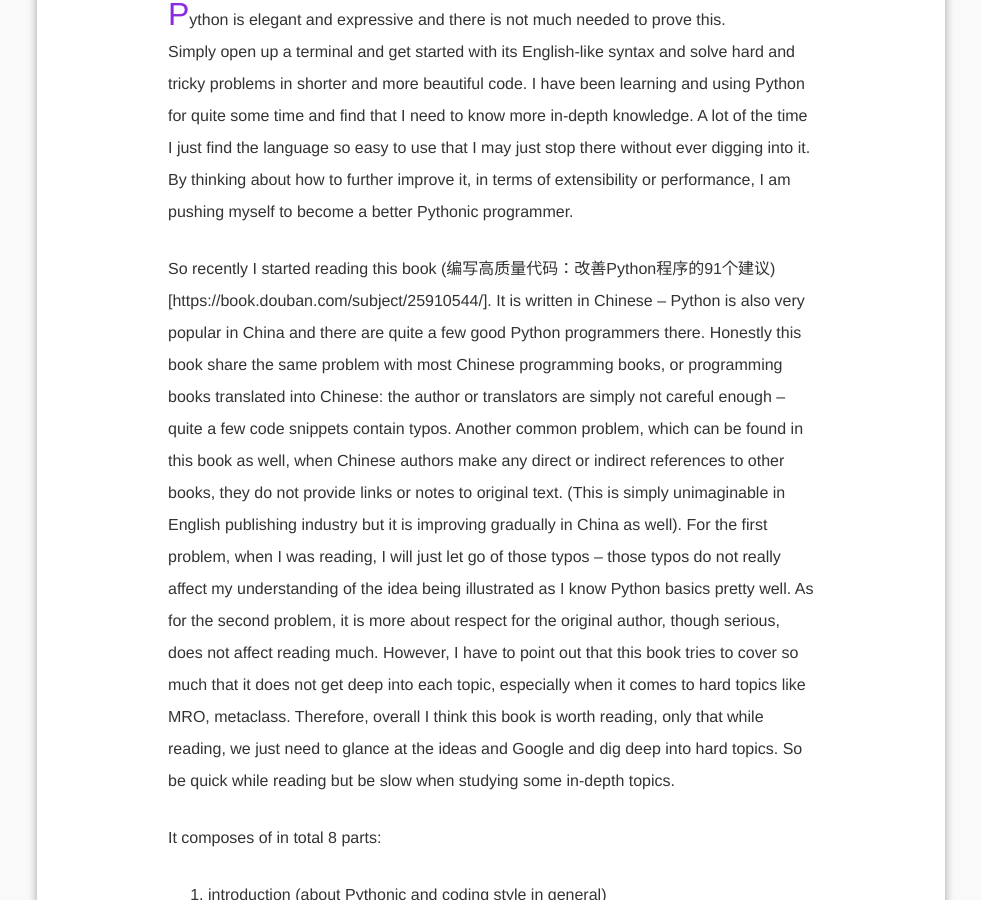
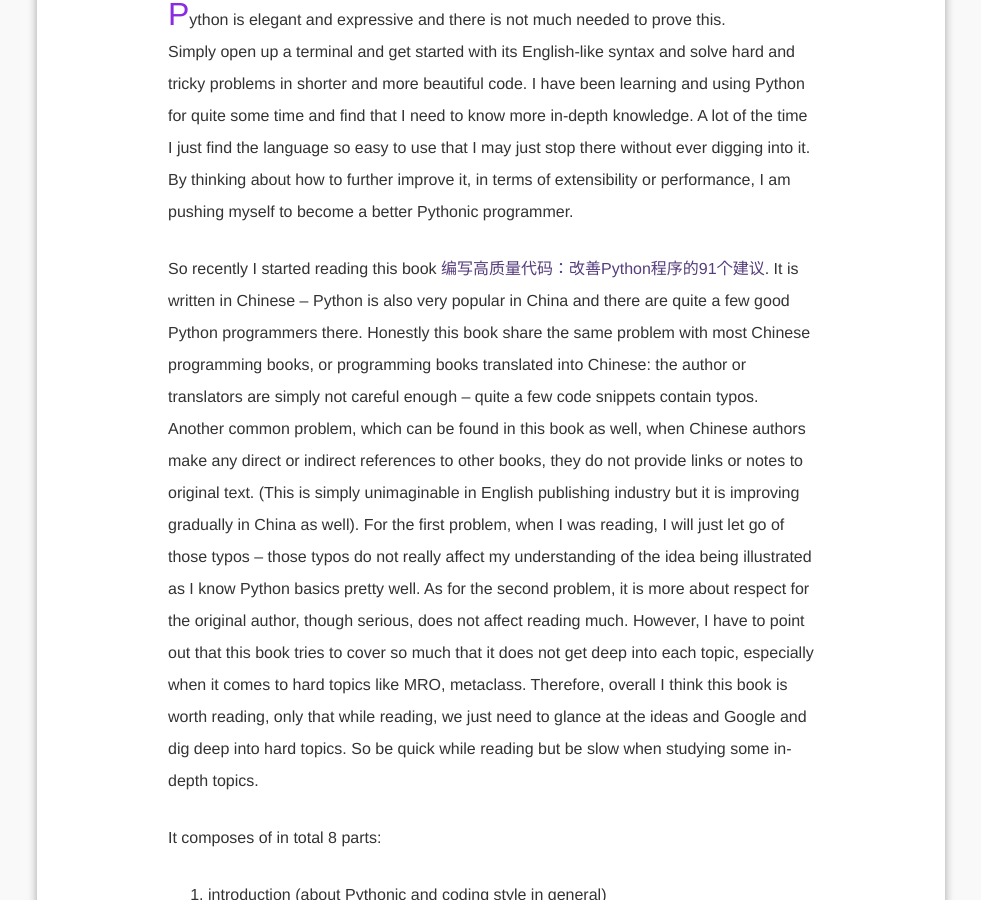
Before and after one commit to franklingu/franklingu.github.io, a Jekyll site: the page built from 2016-07-15-notes-after-reading-a-level-up-book-about-python.markdown, in a window 1280 px wide and 900 px high, scrolled down 281 px. Shown: the whole window, without its empty margins (149-1130 px from the left). Built offline with Jekyll 4.4.1, drawn with Linux system fonts in a browser that asks for light colours; nearby versions of some CDN libraries; comment, search, counter and statistics services are not loaded.

Commit message:
change link format of the book

```diff
--- a/2016-07-15-notes-after-reading-a-level-up-book-about-python.markdown
+++ b/2016-07-15-notes-after-reading-a-level-up-book-about-python.markdown
@@ -8,7 +8,7 @@
 
 Python is elegant and expressive and there is not much needed to prove this. Simply open up a terminal and get started with its English-like syntax and solve hard and tricky problems in shorter and more beautiful code. I have been learning and using Python for quite some time and find that I need to know more in-depth knowledge. A lot of the time I just find the language so easy to use that I may just stop there without ever digging into it. By thinking about how to further improve it, in terms of extensibility or performance, I am pushing myself to become a better Pythonic programmer.
 
-So recently I started reading this book (编写高质量代码：改善Python程序的91个建议)[https://book.douban.com/subject/25910544/]. It is written in Chinese -- Python is also very popular in China and there are quite a few good Python programmers there. Honestly this book share the same problem with most Chinese programming books, or programming books translated into Chinese: the author or translators are simply not careful enough -- quite a few code snippets contain typos. Another common problem, which can be found in this book as well, when Chinese authors make any direct or indirect references to other books, they do not provide links or notes to original text. (This is simply unimaginable in English publishing industry but it is improving gradually in China as well). For the first problem, when I was reading, I will just let go of those typos -- those typos do not really affect my understanding of the idea being illustrated as I know Python basics pretty well. As for the second problem, it is more about respect for the original author, though serious, does not affect reading much. However, I have to point out that this book tries to cover so much that it does not get deep into each topic, especially when it comes to hard topics like MRO, metaclass. Therefore, overall I think this book is worth reading, only that while reading, we just need to glance at the ideas and Google and dig deep into hard topics. So be quick while reading but be slow when studying some in-depth topics.
+So recently I started reading this book [编写高质量代码：改善Python程序的91个建议](https://book.douban.com/subject/25910544/). It is written in Chinese -- Python is also very popular in China and there are quite a few good Python programmers there. Honestly this book share the same problem with most Chinese programming books, or programming books translated into Chinese: the author or translators are simply not careful enough -- quite a few code snippets contain typos. Another common problem, which can be found in this book as well, when Chinese authors make any direct or indirect references to other books, they do not provide links or notes to original text. (This is simply unimaginable in English publishing industry but it is improving gradually in China as well). For the first problem, when I was reading, I will just let go of those typos -- those typos do not really affect my understanding of the idea being illustrated as I know Python basics pretty well. As for the second problem, it is more about respect for the original author, though serious, does not affect reading much. However, I have to point out that this book tries to cover so much that it does not get deep into each topic, especially when it comes to hard topics like MRO, metaclass. Therefore, overall I think this book is worth reading, only that while reading, we just need to glance at the ideas and Google and dig deep into hard topics. So be quick while reading but be slow when studying some in-depth topics.
 
 It composes of in total 8 parts:
 
```
